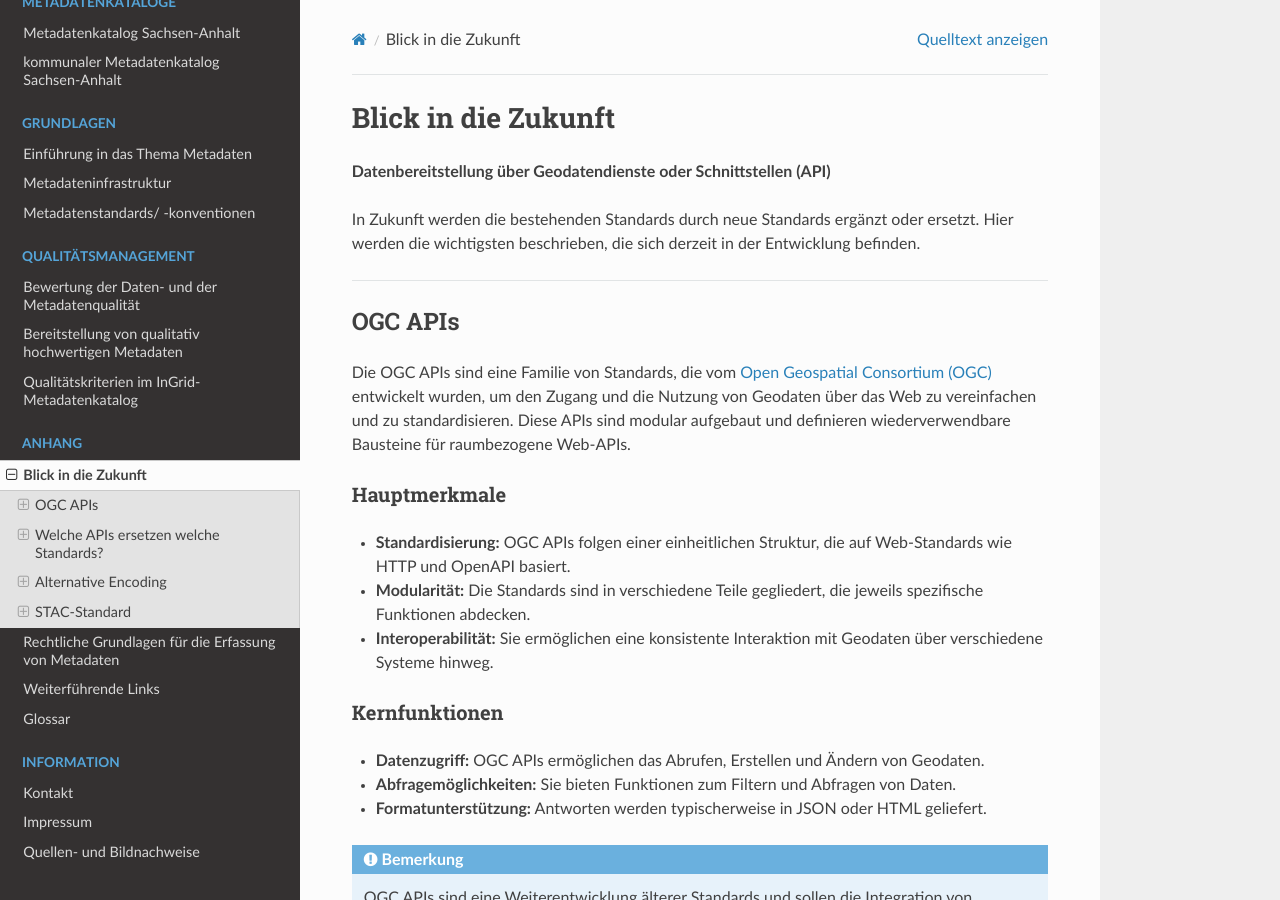
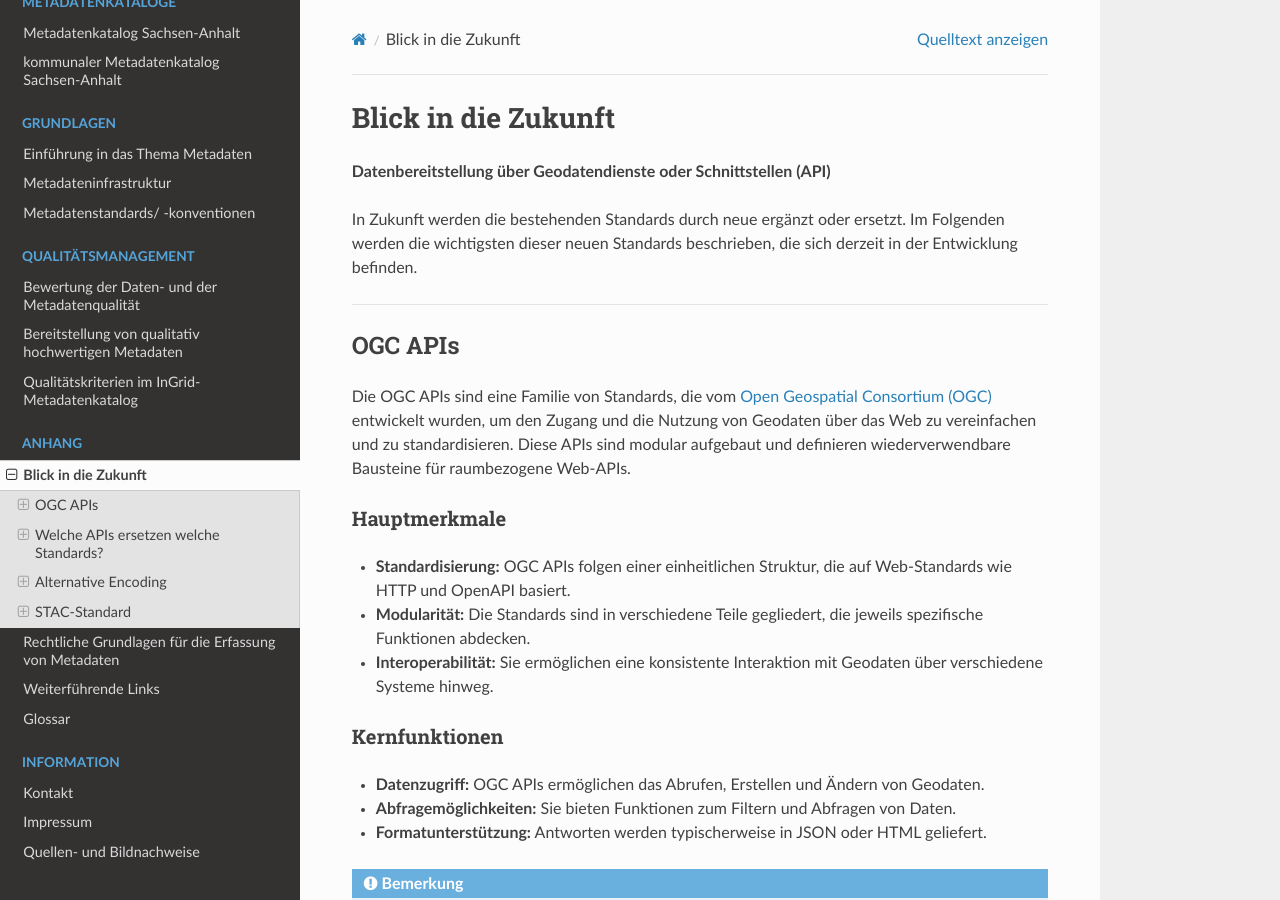
Before and after one commit to tomiwo/ingrid-mdk-st-high-quality-metadata, a Sphinx documentation site: the page built from docs/anhang/zukunft.rst, in a window 1280 px wide and 900 px high. Built offline with Sphinx 7.4.7 and the Read the Docs theme 3.1.0, drawn with Linux system fonts in a browser that asks for light colours.

Commit message:
Update zukunft.rst

```diff
--- a/docs/anhang/zukunft.rst
+++ b/docs/anhang/zukunft.rst
@@ -5,7 +5,7 @@ Blick in die Zukunft
 
 **Datenbereitstellung über Geodatendienste oder Schnittstellen (API)**
 
-In Zukunft werden die bestehenden Standards durch neue Standards ergänzt oder ersetzt. Hier werden die wichtigsten beschrieben, die sich derzeit in der Entwicklung befinden.
+In Zukunft werden die bestehenden Standards durch neue ergänzt oder ersetzt. Im Folgenden werden die wichtigsten dieser neuen Standards beschrieben, die sich derzeit in der Entwicklung befinden.
 
 ----------------------------------------------------------------------------------------------
 
```
